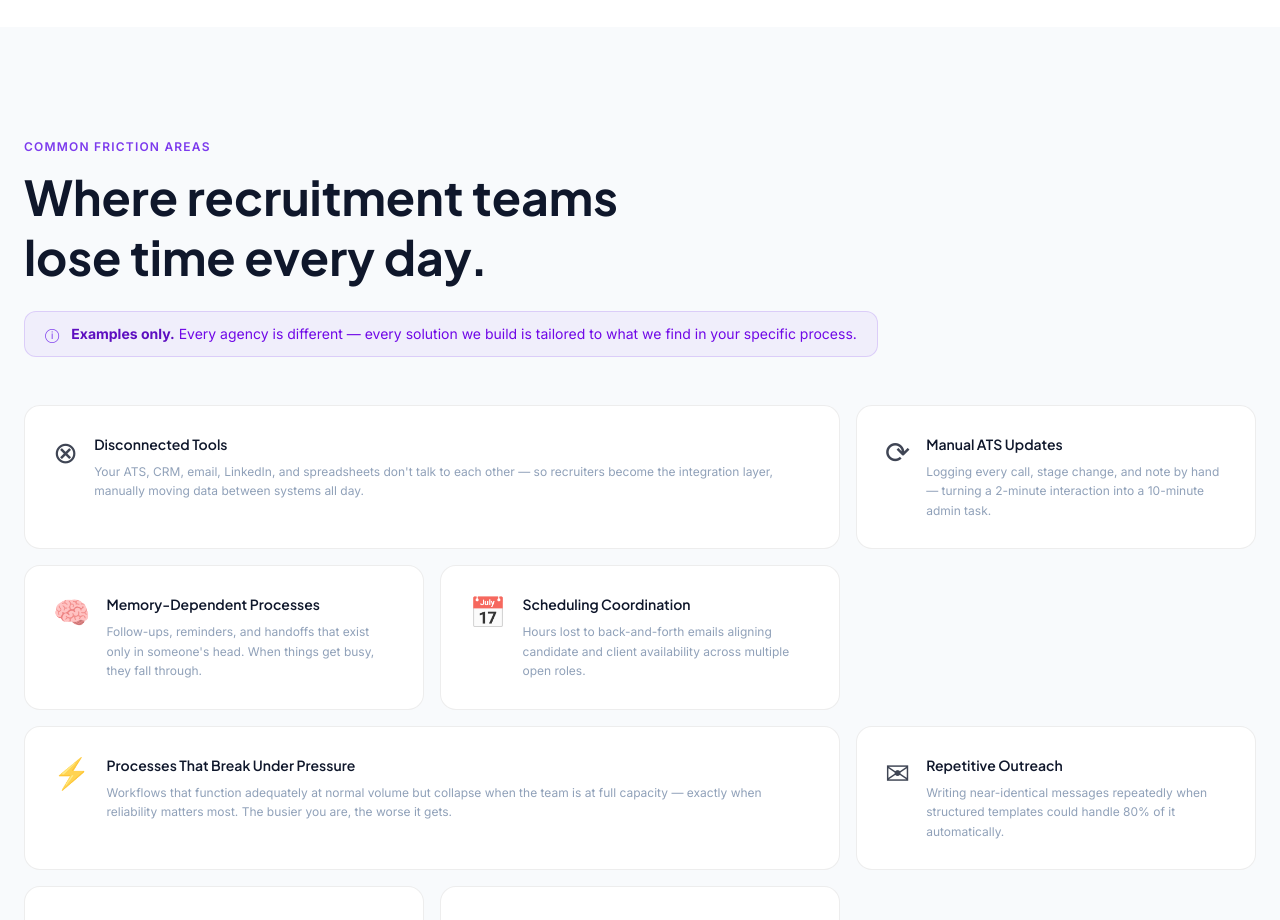
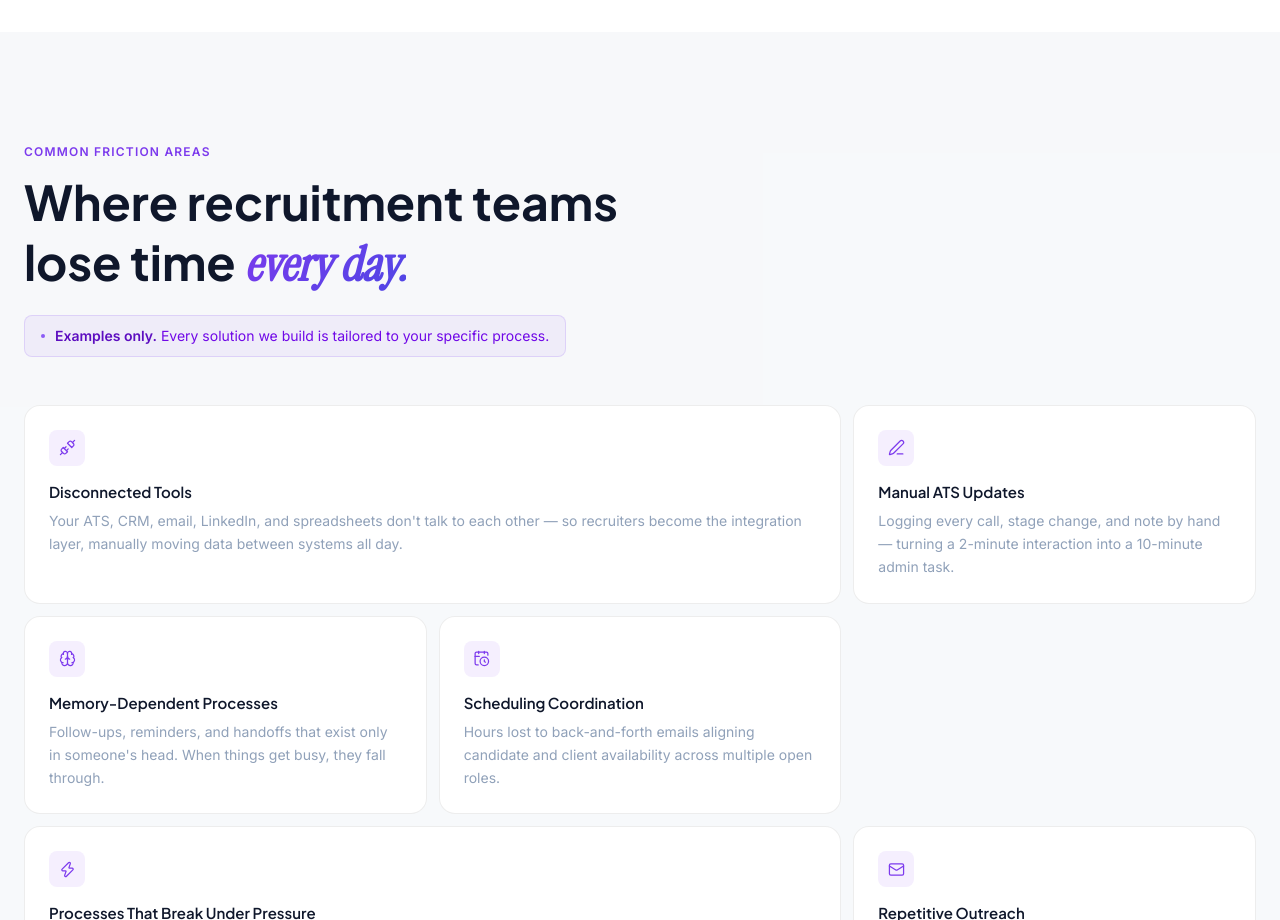
Before and after one commit to Anisabuilds/HireNove, a Next.js app: page / in a window 1280 px wide. Shown: the part 1880-2800 px from the top of the page. Built offline with nearby package versions, Linux system fonts and the light colour scheme.

Commit message:
feat: Instrument Serif accent font, professional BentoFriction redesign, fix dead discovery links

```diff
--- a/app/globals.css
+++ b/app/globals.css
@@ -44,6 +44,11 @@
 }
 
 @layer utilities {
+  .font-serif-accent {
+    font-family: var(--font-instrument), Georgia, serif;
+    font-style: italic;
+  }
+
   .gradient-text {
     background: linear-gradient(135deg, #7C3AED 0%, #4F46E5 50%, #7C3AED 100%);
     background-size: 200% auto;
--- a/app/layout.tsx
+++ b/app/layout.tsx
@@ -1,5 +1,5 @@
 import type { Metadata } from "next";
-import { Inter, Plus_Jakarta_Sans } from "next/font/google";
+import { Inter, Plus_Jakarta_Sans, Instrument_Serif } from "next/font/google";
 import "./globals.css";
 
 const inter = Inter({
@@ -11,6 +11,14 @@ const inter = Inter({
 const plusJakarta = Plus_Jakarta_Sans({
   variable: "--font-plus-jakarta",
   subsets: ["latin"],
+  display: "swap",
+});
+
+const instrumentSerif = Instrument_Serif({
+  variable: "--font-instrument",
+  subsets: ["latin"],
+  weight: "400",
+  style: ["normal", "italic"],
   display: "swap",
 });
 
@@ -32,7 +40,7 @@ export default function RootLayout({
   children: React.ReactNode;
 }>) {
   return (
-    <html lang="en" className={`${inter.variable} ${plusJakarta.variable}`}>
+    <html lang="en" className={`${inter.variable} ${plusJakarta.variable} ${instrumentSerif.variable}`}>
       <body className="min-h-screen">{children}</body>
     </html>
   );
--- a/app/page.tsx
+++ b/app/page.tsx
@@ -1,5 +1,5 @@
 "use client";
-import { useState } from "react";
+import { useState, useEffect } from "react";
 import Navbar from "@/components/Navbar";
 import Hero from "@/components/Hero";
 import Marquee from "@/components/Marquee";
@@ -15,6 +15,12 @@ import MouseTracker from "@/components/MouseTracker";
 export default function Home() {
   const [learnOpen, setLearnOpen] = useState(false);
   const [discoveryOpen, setDiscoveryOpen] = useState(false);
+
+  useEffect(() => {
+    const fn = () => setDiscoveryOpen(true);
+    document.addEventListener("openDiscovery", fn);
+    return () => document.removeEventListener("openDiscovery", fn);
+  }, []);
 
   return (
     <>
--- a/components/BentoFriction.tsx
+++ b/components/BentoFriction.tsx
@@ -1,63 +1,54 @@
 "use client";
 import { motion, useInView } from "framer-motion";
 import { useRef } from "react";
+import {
+  Unplug, PenLine, Brain, CalendarClock,
+  Zap, Mail, RotateCcw, FileSearch,
+} from "lucide-react";
+import type { LucideIcon } from "lucide-react";
 
-const cards = [
+const cards: { title: string; desc: string; Icon: LucideIcon; wide?: boolean }[] = [
   {
-    size: "lg",
     title: "Disconnected Tools",
     desc: "Your ATS, CRM, email, LinkedIn, and spreadsheets don't talk to each other — so recruiters become the integration layer, manually moving data between systems all day.",
-    icon: "⊗",
-    accent: "#7C3AED",
+    Icon: Unplug,
+    wide: true,
   },
   {
-    size: "sm",
     title: "Manual ATS Updates",
     desc: "Logging every call, stage change, and note by hand — turning a 2-minute interaction into a 10-minute admin task.",
-    icon: "⟳",
-    accent: "#6366F1",
+    Icon: PenLine,
   },
   {
-    size: "sm",
     title: "Memory-Dependent Processes",
     desc: "Follow-ups, reminders, and handoffs that exist only in someone's head. When things get busy, they fall through.",
-    icon: "🧠",
-    accent: "#818CF8",
+    Icon: Brain,
   },
   {
-    size: "sm",
     title: "Scheduling Coordination",
     desc: "Hours lost to back-and-forth emails aligning candidate and client availability across multiple open roles.",
-    icon: "📅",
-    accent: "#A78BFA",
+    Icon: CalendarClock,
   },
   {
-    size: "lg",
     title: "Processes That Break Under Pressure",
-    desc: "Workflows that function adequately at normal volume but collapse when the team is at full capacity — exactly when reliability matters most. The busier you are, the worse it gets.",
-    icon: "⚡",
-    accent: "#7C3AED",
+    desc: "Workflows that function at normal volume but collapse when the team is at full capacity — exactly when reliability matters most.",
+    Icon: Zap,
+    wide: true,
   },
   {
-    size: "sm",
     title: "Repetitive Outreach",
     desc: "Writing near-identical messages repeatedly when structured templates could handle 80% of it automatically.",
-    icon: "✉",
-    accent: "#6366F1",
+    Icon: Mail,
   },
   {
-    size: "sm",
     title: "Feedback Chasing",
     desc: "Manually chasing interview feedback from hiring managers — every time, for every candidate, for every role.",
-    icon: "↻",
-    accent: "#818CF8",
+    Icon: RotateCcw,
   },
   {
-    size: "sm",
     title: "CV Screening Overhead",
     desc: "Reading every application manually when clear criteria could filter the majority within seconds.",
-    icon: "⏱",
-    accent: "#A78BFA",
+    Icon: FileSearch,
   },
 ];
 
@@ -66,65 +57,69 @@ export default function BentoFriction() {
   const inView = useInView(ref, { once: true, margin: "-80px" });
 
   return (
-    <section id="friction" className="py-28 bg-slate-50" ref={ref}>
+    <section id="friction" className="py-28 bg-slate-50/60" ref={ref}>
       <div className="max-w-7xl mx-auto px-6">
         {/* Header */}
         <motion.div
           initial={{ opacity: 0, y: 24 }}
           animate={inView ? { opacity: 1, y: 0 } : {}}
           transition={{ duration: 0.6 }}
-          className="mb-6"
+          className="mb-5"
         >
           <p className="text-xs font-semibold uppercase tracking-widest text-violet-600 mb-3">Common Friction Areas</p>
           <h2 className="text-3xl sm:text-4xl lg:text-5xl font-display font-bold text-slate-900 mb-4 max-w-2xl leading-tight">
-            Where recruitment teams lose time every day.
+            Where recruitment teams lose time{" "}
+            <span className="gradient-text-static font-serif-accent">every day.</span>
           </h2>
         </motion.div>
 
         {/* Disclaimer */}
         <motion.div
-          initial={{ opacity: 0, y: 16 }}
+          initial={{ opacity: 0, y: 12 }}
           animate={inView ? { opacity: 1, y: 0 } : {}}
           transition={{ duration: 0.5, delay: 0.1 }}
-          className="inline-flex items-start gap-3 rounded-xl px-5 py-3 mb-12"
-          style={{ background: "rgba(124,58,237,0.06)", border: "1px solid rgba(124,58,237,0.18)" }}
+          className="inline-flex items-center gap-2.5 rounded-lg px-4 py-2.5 mb-12"
+          style={{ background: "rgba(124,58,237,0.06)", border: "1px solid rgba(124,58,237,0.15)" }}
         >
-          <span className="text-violet-600 text-sm">ⓘ</span>
+          <span className="w-1 h-1 rounded-full bg-violet-500 shrink-0" />
           <p className="text-sm text-violet-700">
-            <strong className="text-violet-800">Examples only.</strong> Every agency is different — every solution we build is tailored to what we find in your specific process.
+            <strong className="font-semibold text-violet-800">Examples only.</strong>{" "}
+            Every solution we build is tailored to your specific process.
           </p>
         </motion.div>
 
-        {/* Bento grid */}
-        <div className="grid grid-cols-1 sm:grid-cols-2 lg:grid-cols-3 gap-4">
+        {/* Grid */}
+        <div className="grid grid-cols-1 sm:grid-cols-2 lg:grid-cols-3 gap-3">
           {cards.map((card, i) => (
             <motion.div
               key={card.title}
-              initial={{ opacity: 0, y: 24 }}
+              initial={{ opacity: 0, y: 20 }}
               animate={inView ? { opacity: 1, y: 0 } : {}}
-              transition={{ duration: 0.5, delay: i * 0.07 }}
-              className={`group rounded-2xl p-7 cursor-default transition-all duration-300 hover:scale-[1.02] bg-white ${
-                card.size === "lg" ? "lg:col-span-2" : ""
+              transition={{ duration: 0.45, delay: i * 0.06 }}
+              className={`group relative bg-white rounded-2xl p-6 transition-all duration-300 ${
+                card.wide ? "lg:col-span-2" : ""
               }`}
               style={{ border: "1px solid rgba(0,0,0,0.07)" }}
               whileHover={{
-                borderColor: "rgba(124,58,237,0.25)",
-                boxShadow: "0 4px 24px rgba(124,58,237,0.08)",
+                borderColor: "rgba(124,58,237,0.22)",
+                boxShadow: "0 2px 20px rgba(124,58,237,0.07)",
               }}
             >
-              <div className="flex items-start gap-4">
-                <span className="text-3xl shrink-0 opacity-80 group-hover:opacity-100 transition-opacity duration-300">
-                  {card.icon}
-                </span>
-                <div>
-                  <h3 className="font-display font-semibold text-slate-900 mb-2 text-sm">
-                    {card.title}
-                  </h3>
-                  <p className="text-slate-400 text-xs leading-relaxed group-hover:text-slate-500 transition-colors duration-300">
-                    {card.desc}
-                  </p>
-                </div>
+              {/* Icon */}
+              <div
+                className="w-9 h-9 rounded-lg flex items-center justify-center mb-4 transition-colors duration-300 group-hover:bg-violet-100"
+                style={{ background: "rgba(124,58,237,0.08)" }}
+              >
+                <card.Icon size={17} className="text-violet-600" strokeWidth={1.75} />
               </div>
+
+              {/* Text */}
+              <h3 className="font-display font-semibold text-slate-900 text-[15px] leading-snug mb-2">
+                {card.title}
+              </h3>
+              <p className="text-slate-400 text-sm leading-relaxed group-hover:text-slate-500 transition-colors duration-300">
+                {card.desc}
+              </p>
             </motion.div>
           ))}
         </div>
@@ -133,13 +128,16 @@ export default function BentoFriction() {
         <motion.p
           initial={{ opacity: 0 }}
           animate={inView ? { opacity: 1 } : {}}
-          transition={{ duration: 0.5, delay: 0.6 }}
+          transition={{ duration: 0.5, delay: 0.55 }}
           className="text-center text-slate-400 text-sm mt-10"
         >
           Don't see your challenge here?{" "}
-          <a href="#discovery" className="text-violet-600 hover:text-violet-500 transition-colors">
+          <button
+            className="text-violet-600 hover:text-violet-500 transition-colors font-medium"
+            onClick={() => document.dispatchEvent(new CustomEvent("openDiscovery"))}
+          >
             Tell us what's slowing your team down →
-          </a>
+          </button>
         </motion.p>
       </div>
     </section>
--- a/components/Hero.tsx
+++ b/components/Hero.tsx
@@ -66,7 +66,7 @@ export default function Hero({ onLearnOpen, onDiscoveryOpen }: { onLearnOpen: ()
           className="text-5xl sm:text-6xl lg:text-7xl font-display font-bold leading-[1.05] mb-6 max-w-4xl text-balance text-slate-900"
         >
           Recruiters should spend time{" "}
-          <span className="gradient-text">recruiting.</span>
+          <span className="gradient-text font-serif-accent">recruiting.</span>
         </motion.h1>
 
         {/* Sub */}
--- a/components/WhyHireNove.tsx
+++ b/components/WhyHireNove.tsx
@@ -41,12 +41,12 @@ export default function WhyHireNove() {
               <p>The challenge is that daily workflows still generate manual work, duplicated effort, and admin friction — because tools don't connect, processes weren't designed for actual volume, or the operating rhythm has evolved beyond what was originally configured.</p>
               <p className="text-slate-700 font-medium">We focus on improving how work moves through your existing systems — before recommending any new technology.</p>
             </div>
-            <a
-              href="#discovery"
+            <button
+              onClick={() => document.dispatchEvent(new CustomEvent("openDiscovery"))}
               className="inline-flex items-center gap-2 px-6 py-3.5 bg-violet-600 hover:bg-violet-500 text-white font-semibold rounded-xl text-sm transition-all duration-200 shadow-md hover:shadow-violet-500/30"
             >
               Start a Conversation
-            </a>
+            </button>
           </motion.div>
 
           {/* Right — outcomes */}
```
